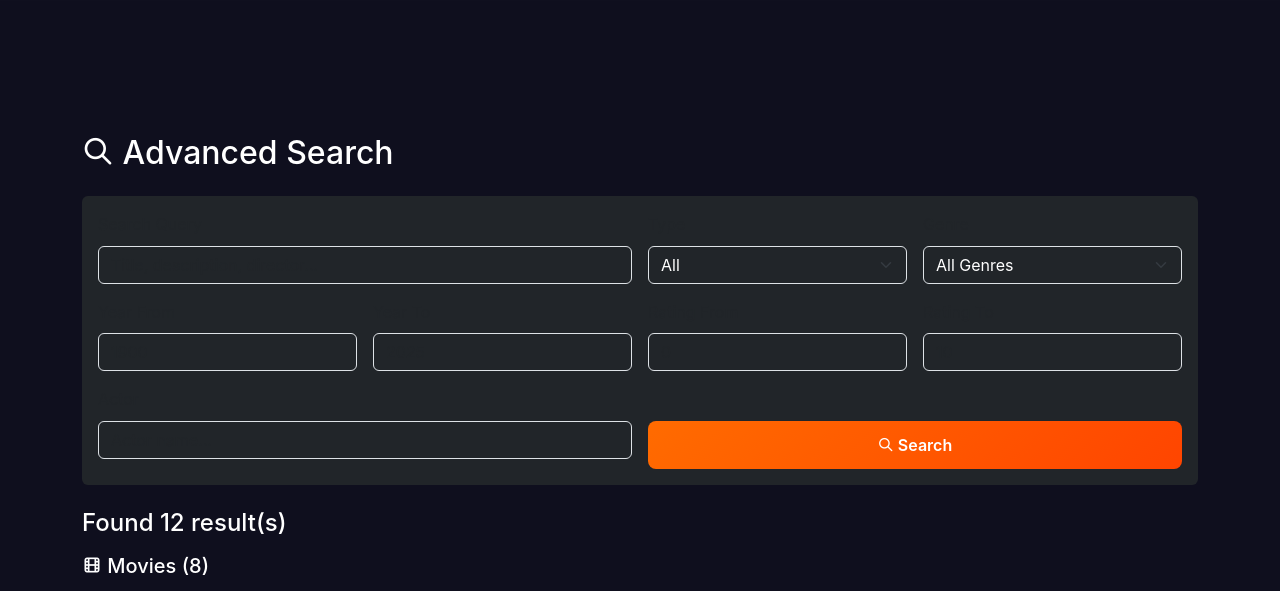
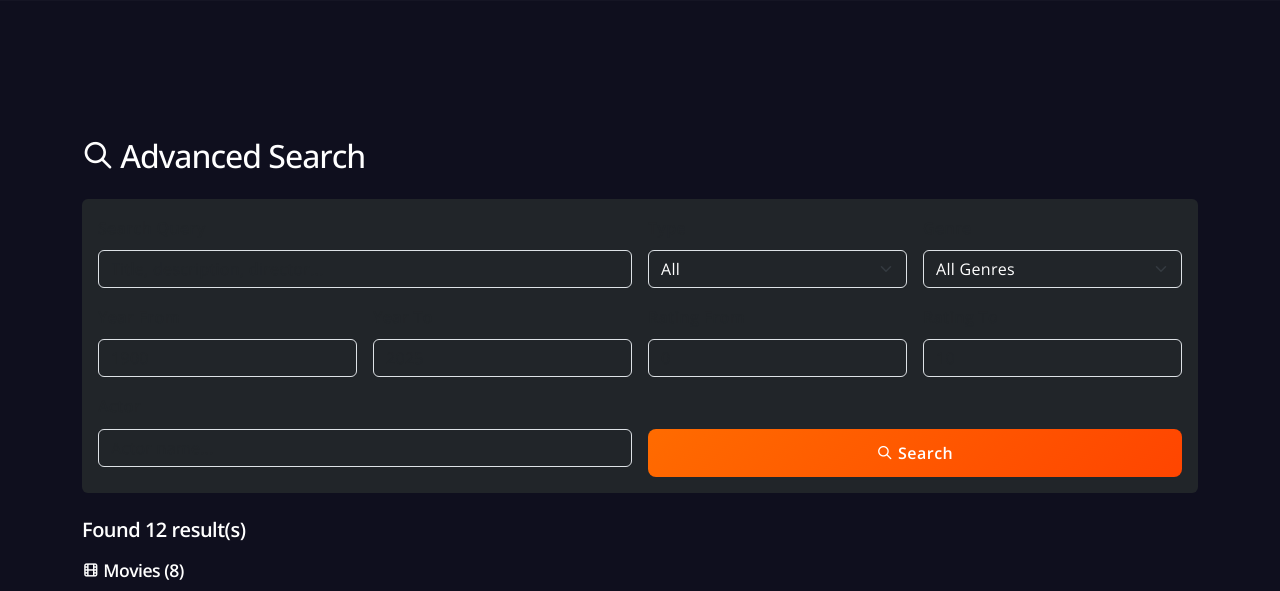
Before and after one commit to Uzbektigers2001/movizone.mvc, an ASP.NET Core app: page /Search in a window 1280 px wide. Shown: the top 591 px of the page. Run offline with ASP.NET Core 8, Linux system fonts and the light colour scheme; some libraries are stand-ins or nearby versions.

Commit message:
Apply Open Sans font globally and enhance typography throughout the site
Added Google Fonts import for Open Sans with all weights (300-800)

Global typography improvements:
- Set Open Sans as primary font for body with font smoothing
- Enhanced all heading styles (h1-h6) with proper font weights and letter-spacing
- Improved paragraph line-height and letter-spacing for better readability

Component-specific enhancements:
- Buttons: Added Open Sans font family and letter-spacing
- Form elements: Applied Open Sans to inputs, textareas, selects, and form controls
- Navigation: Enhanced header logo and nav links with Open Sans and better typography
- Titles: Improved .section__title, .content__title, and .item__title with Open Sans
- Cards: Updated item titles and categories with refined typography

Typography specifications:
- Body: line-height 1.7, letter-spacing 0.3px
- Headings: Varying font weights (600-800), negative letter-spacing for larger sizes
- Buttons: font-weight 500-600, letter-spacing 0.5px
- Navigation links: font-weight 600, letter-spacing 0.3px

All text elements now use professional Open Sans font with optimized spacing for a clean, modern, and highly readable interface.

🤖 Generated with [Claude Code](https://claude.com/claude-code)

Co-Authored-By: Claude <noreply@anthropic.com>

```diff
--- a/MovizoneApp/Views/Shared/_Layout.cshtml
+++ b/MovizoneApp/Views/Shared/_Layout.cshtml
@@ -3,6 +3,11 @@
 <head>
 	<meta charset="utf-8">
 	<meta name="viewport" content="width=device-width, initial-scale=1, shrink-to-fit=no">
+
+	<!-- Google Fonts - Open Sans -->
+	<link rel="preconnect" href="https://fonts.googleapis.com">
+	<link rel="preconnect" href="https://fonts.gstatic.com" crossorigin>
+	<link href="https://fonts.googleapis.com/css2?family=Open+Sans:wght@300;400;500;600;700;800&display=swap" rel="stylesheet">
 
 	<!-- CSS -->
 	<link rel="stylesheet" href="https://cdn.jsdelivr.net/npm/bootstrap@5.3.0/dist/css/bootstrap.min.css">
--- a/MovizoneApp/wwwroot/css/main.css
+++ b/MovizoneApp/wwwroot/css/main.css
@@ -20,12 +20,16 @@
 }
 
 body {
-	font-family: 'Inter', 'Segoe UI', Tahoma, Geneva, Verdana, sans-serif;
+	font-family: 'Open Sans', -apple-system, BlinkMacSystemFont, 'Segoe UI', sans-serif;
 	background-color: var(--bg-color);
 	color: #fff;
 	font-size: 16px;
-	line-height: 1.6;
+	line-height: 1.7;
 	overflow-x: hidden;
+	font-weight: 400;
+	letter-spacing: 0.3px;
+	-webkit-font-smoothing: antialiased;
+	-moz-osx-font-smoothing: grayscale;
 }
 
 a {
@@ -47,6 +51,72 @@ ul {
 	list-style: none;
 	margin: 0;
 	padding: 0;
+}
+
+h1, h2, h3, h4, h5, h6 {
+	font-family: 'Open Sans', sans-serif;
+	font-weight: 700;
+	line-height: 1.3;
+	letter-spacing: -0.5px;
+	margin: 0;
+	color: #fff;
+}
+
+h1 {
+	font-size: 2.5rem;
+	font-weight: 800;
+	letter-spacing: -1px;
+}
+
+h2 {
+	font-size: 2rem;
+	font-weight: 700;
+}
+
+h3 {
+	font-size: 1.5rem;
+	font-weight: 600;
+}
+
+h4 {
+	font-size: 1.25rem;
+	font-weight: 600;
+}
+
+h5 {
+	font-size: 1.1rem;
+	font-weight: 600;
+}
+
+h6 {
+	font-size: 1rem;
+	font-weight: 600;
+}
+
+p {
+	margin: 0 0 1rem 0;
+	line-height: 1.7;
+	letter-spacing: 0.3px;
+}
+
+/* Form Elements */
+input, textarea, select {
+	font-family: 'Open Sans', sans-serif;
+	letter-spacing: 0.3px;
+}
+
+.form-control, .form-select {
+	font-family: 'Open Sans', sans-serif;
+	font-weight: 400;
+	letter-spacing: 0.3px;
+	border-radius: 6px;
+}
+
+.form-label {
+	font-family: 'Open Sans', sans-serif;
+	font-weight: 600;
+	letter-spacing: 0.3px;
+	margin-bottom: 0.5rem;
 }
 
 /*==============================
@@ -371,14 +444,22 @@ ul {
 /*==============================
 	Buttons
 ==============================*/
+button, .btn, input[type="submit"], input[type="button"] {
+	font-family: 'Open Sans', sans-serif;
+	letter-spacing: 0.5px;
+}
+
 .btn-primary {
 	background: linear-gradient(135deg, var(--main-color), var(--second-color));
 	border: none;
 	color: #fff;
 	font-weight: 600;
+	font-family: 'Open Sans', sans-serif;
 	padding: 12px 30px;
 	border-radius: 8px;
 	transition: all 0.3s ease;
+	letter-spacing: 0.5px;
+	text-transform: none;
 }
 
 .btn-primary:hover {
```
Also changed, not shown: other parts of MovizoneApp/wwwroot/css/main.css (+21 -3 lines).
